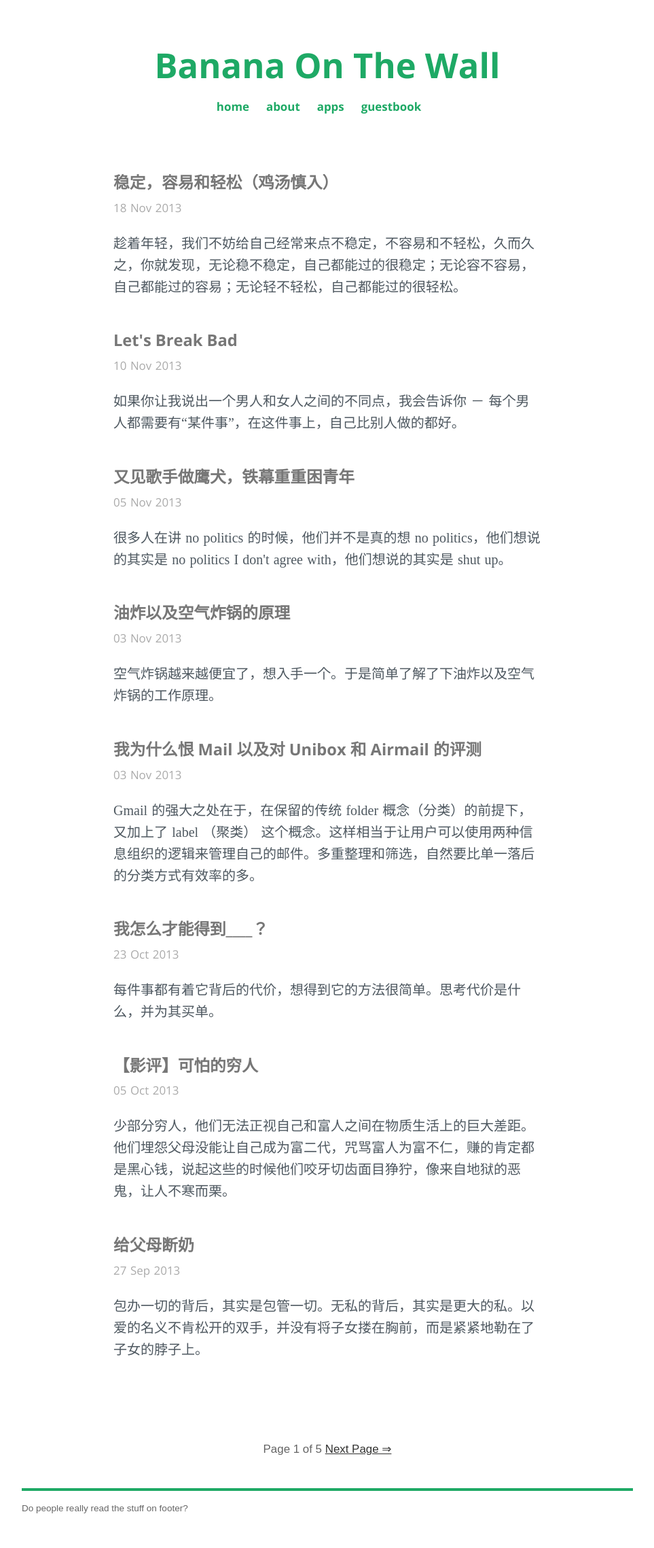
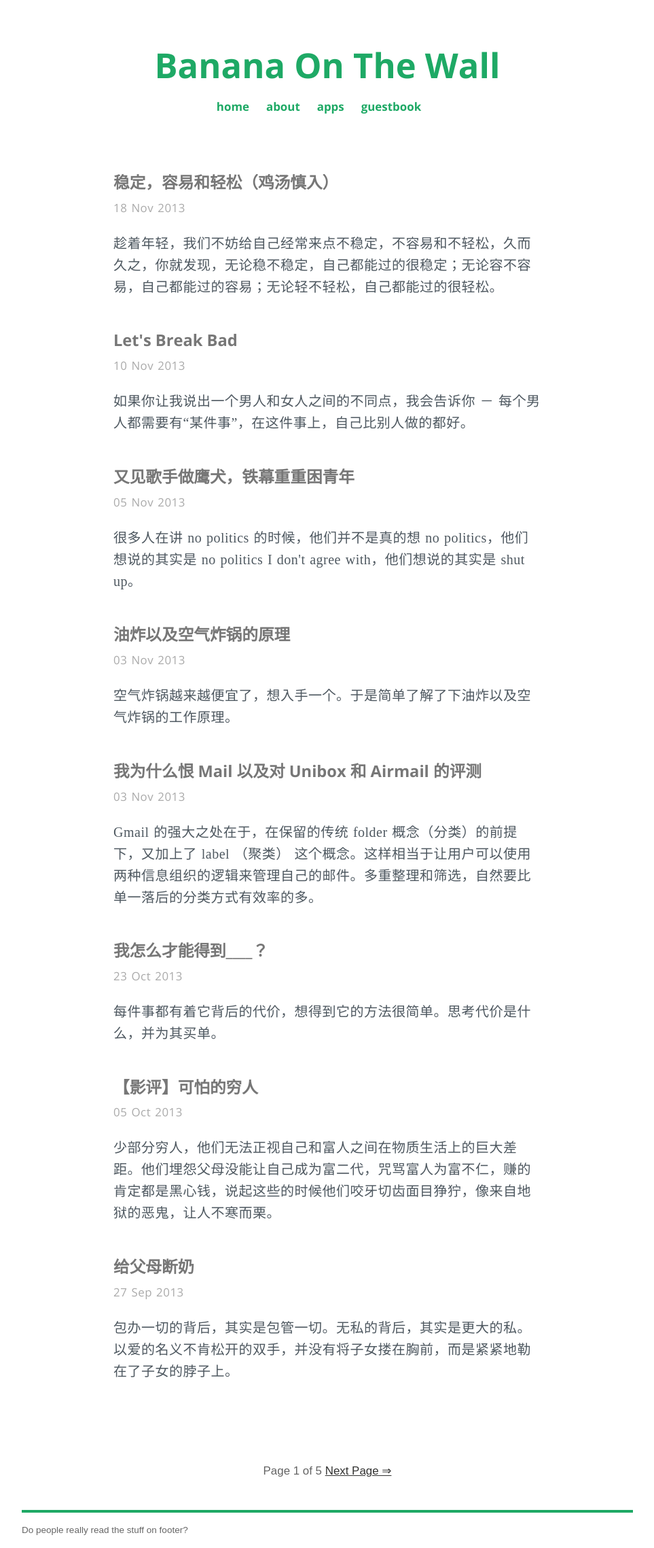
Before and after one commit to BananaOnTheWall/bananaonthewall.github.io, a Jekyll site: the page built from index.html, in a window 1280 px wide. Shown: the whole page at 68% size, without its empty margins (158-1121 px from the left). Built offline with Jekyll 4.4.1, drawn with Linux system fonts in a browser that asks for light colours; some web fonts are replaced; the list of posts is cut into pages by our own code; before the commit the page ends 2245 px from its top, so only the background shows below that.

Commit message:
letter-spacing: 0.5px

```diff
--- a/css/main.css
+++ b/css/main.css
@@ -126,8 +126,9 @@
     word-spacing: 1.2px;
     margin-bottom: 25px;
     font-size: 20px;
-    font-family: 'Droid Serif', serif;
-  }
+    font-family: Avenir, 'Droid Serif', serif;
+    letter-spacing: 0.5px;
+}
 
 .site .footer {
   font-size: 80%;
```
